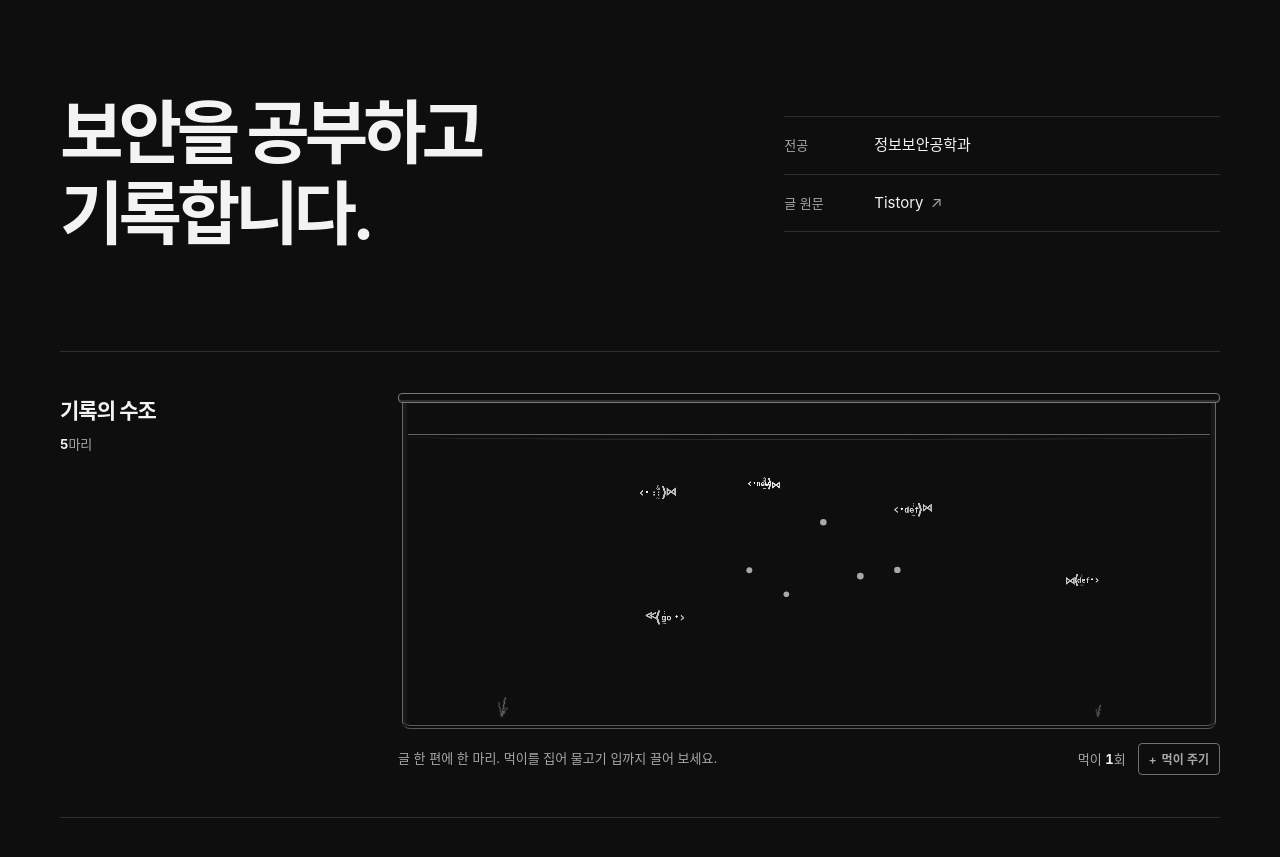
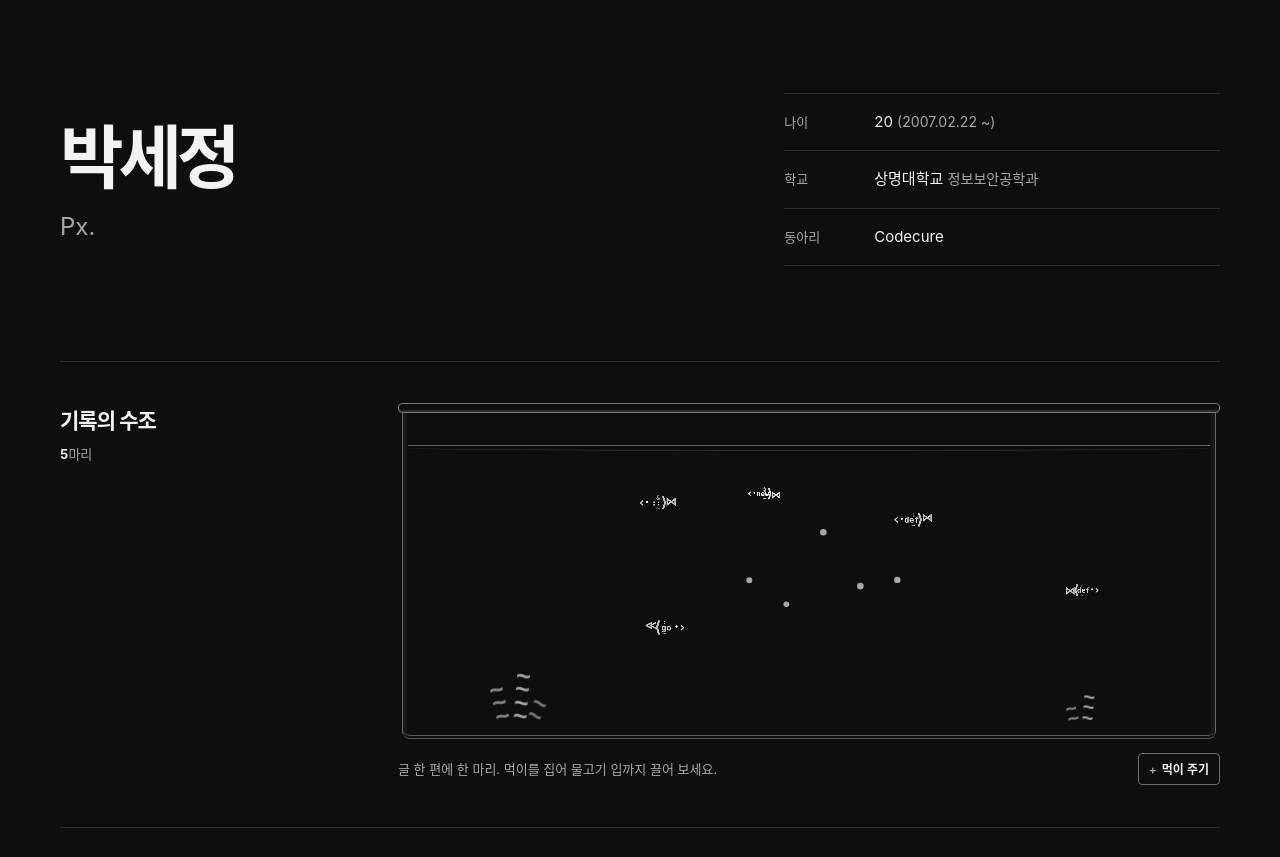
Before and after one commit to pxjeong/pxjeong.blog.io, a plain HTML site: page index.html in a window 1280 px wide. Shown: the part 75-932 px from the top of the page. Drawn offline with Linux system fonts and the light colour scheme.

Commit message:
Update profile and aquarium details

```diff
--- a/assets/aquarium.js
+++ b/assets/aquarium.js
@@ -95,7 +95,6 @@ export function startAquarium(posts, categories) {
   const motion = matchMedia("(prefers-reduced-motion: reduce)");
   const feedButton = document.querySelector("#feed-button");
   const fishCount = document.querySelector("#fish-count");
-  const feedCount = document.querySelector("#feed-count");
   const feedback = document.querySelector("#tank-feedback");
   const tank = readTank();
   const food = [];
@@ -151,7 +150,6 @@ export function startAquarium(posts, categories) {
     feedButton.disabled = true;
     setTimeout(() => { feedButton.disabled = false; }, feedCooldown);
     tank.feeds += 1;
-    feedCount.textContent = tank.feeds;
     try {
       localStorage.setItem(storageKey, JSON.stringify(tank));
     } catch {
--- a/assets/style.css
+++ b/assets/style.css
@@ -34,17 +34,17 @@ button, a { -webkit-tap-highlight-color: transparent; }
 
 .intro { display: grid; grid-template-columns: 1fr minmax(0, .66fr); align-items: center; gap: var(--section-gap); padding: clamp(56px, 7.4vw, 106px) 0; }
 .intro h1 { font-size: clamp(38px, 5.4vw, 71px); font-weight: 730; letter-spacing: -.075em; line-height: 1.18; word-break: keep-all; }
+.intro-name p { margin-top: 12px; color: var(--muted); font-size: clamp(18px, 2vw, 24px); }
 .intro-profile { border-top: 1px solid var(--line); }
 .intro-profile div { display: grid; grid-template-columns: 76px 1fr; align-items: baseline; gap: 14px; padding: 17px 0; border-bottom: 1px solid var(--line); font-size: 15px; line-height: 1.5; }
 .intro-profile dt { color: var(--muted); font-size: 13px; }
-.intro-profile a:hover { text-decoration: underline; text-underline-offset: 3px; }
-.intro-profile a span { margin-left: 3px; color: var(--muted); }
+.profile-detail { color: var(--muted); font-size: .94em; }
 
 .aquarium, .archive-layout, .portfolio { display: grid; grid-template-columns: var(--section-columns); align-items: start; gap: var(--section-gap); padding: 42px 0; border-top: 1px solid var(--line); }
 .tank-heading { display: grid; gap: 10px; }
 .tank-heading h2, .section-heading h2 { font-size: 21px; font-weight: 720; letter-spacing: -.045em; }
-.tank-metrics, .tank-actions { display: flex; align-items: center; gap: 10px; color: var(--muted); font-size: 13px; font-variant-numeric: tabular-nums; }
-.tank-metrics strong, .feed-count strong { color: var(--ink); font-weight: 650; }
+.tank-metrics { display: flex; align-items: center; gap: 10px; color: var(--muted); font-size: 13px; font-variant-numeric: tabular-nums; }
+.tank-metrics strong { color: var(--ink); font-weight: 650; }
 .tank-status { padding-right: 10px; border-right: 1px solid var(--line); }
 
 .tank {
@@ -83,20 +83,19 @@ button, a { -webkit-tap-highlight-color: transparent; }
 #fish-canvas.is-over-food { cursor: grab; }
 #fish-canvas.is-dragging-food { cursor: grabbing; }
 .visually-hidden { position: absolute; width: 1px; height: 1px; overflow: hidden; clip-path: inset(50%); white-space: nowrap; }
-.seaweed { position: absolute; bottom: 7px; width: 38px; height: 35px; pointer-events: none; }
+.seaweed { position: absolute; bottom: 10px; width: 66px; height: 64px; pointer-events: none; }
 .seaweed-left { left: 10%; }
 .seaweed-right { right: 12%; transform: scale(.8); transform-origin: bottom; }
-.seaweed i { position: absolute; left: 50%; bottom: -5px; color: #b0b0b0; font: 500 11px monospace; letter-spacing: -.18em; transform-origin: 0 50%; animation: sway 5s ease-in-out infinite alternate; }
-.seaweed i:nth-child(1) { --lean: -110deg; opacity: .57; }
-.seaweed i:nth-child(2) { --lean: -83deg; animation-delay: -2s; opacity: .76; }
-.seaweed i:nth-child(3) { --lean: -57deg; animation-delay: -3.5s; opacity: .55; }
-@keyframes sway { from { rotate: calc(var(--lean) - 7deg); } to { rotate: calc(var(--lean) + 7deg); } }
+.seaweed-stalk { position: absolute; bottom: 0; color: #c6c6c6; font: 700 25px/.53 ui-monospace, monospace; transform-origin: center bottom; animation: sway 5s ease-in-out infinite alternate; }
+.seaweed-stalk:nth-child(1) { left: 13px; --lean: -18deg; opacity: .65; }
+.seaweed-stalk:nth-child(2) { left: 28px; --lean: 3deg; animation-delay: -2s; opacity: .82; }
+.seaweed-stalk:nth-child(3) { left: 40px; --lean: 25deg; animation-delay: -3.5s; opacity: .57; }
+@keyframes sway { from { rotate: calc(var(--lean) - 5deg); } to { rotate: calc(var(--lean) + 5deg); } }
 .tank-feedback { position: absolute; right: 12px; bottom: 10px; max-width: 70%; padding: 5px 8px; border: 1px solid var(--line); border-radius: 5px; background: var(--paper); color: var(--ink); font-size: 12px; overflow-wrap: anywhere; pointer-events: none; }
 .tank-feedback:empty { display: none; }
 .tank-caption { display: flex; align-items: center; justify-content: space-between; gap: 18px; margin-top: 14px; }
 .tank-help { color: var(--muted); font-size: 13px; line-height: 1.6; word-break: keep-all; }
-.tank-actions { flex-shrink: 0; gap: 12px; }
-.feed-button { min-height: 32px; padding: 5px 10px; border: 1px solid var(--control-line); border-radius: 4px; background: transparent; font-size: 12px; font-weight: 600; white-space: nowrap; }
+.feed-button { flex-shrink: 0; min-height: 32px; padding: 5px 10px; border: 1px solid var(--control-line); border-radius: 4px; background: transparent; font-size: 12px; font-weight: 600; white-space: nowrap; }
 .feed-button:hover:enabled { border-color: var(--ink); background: #242424; }
 .feed-button span { margin-right: 2px; color: var(--muted); }
 
@@ -146,11 +145,11 @@ button, a { -webkit-tap-highlight-color: transparent; }
   .aquarium, .archive-layout, .portfolio { grid-template-columns: 1fr; gap: 22px; padding: 27px 0; }
   .tank-heading { display: flex; align-items: baseline; justify-content: space-between; }
   .tank-caption { flex-wrap: wrap; gap: 8px 14px; }
-  .tank-actions { margin-left: auto; }
+  .feed-button { margin-left: auto; }
   .post-dialog-inner { padding: 24px; }
 }
 
 @media (prefers-reduced-motion: reduce) {
   html { scroll-behavior: auto; }
-  .seaweed i { animation: none; rotate: var(--lean); }
+  .seaweed-stalk { animation: none; rotate: var(--lean); }
 }
--- a/index.html
+++ b/index.html
@@ -24,10 +24,14 @@
 
   <main class="shell" id="home">
     <section class="intro" aria-labelledby="page-title">
-      <h1 id="page-title">보안을 공부하고<br>기록합니다.</h1>
+      <div class="intro-name">
+        <h1 id="page-title">박세정</h1>
+        <p>Px.</p>
+      </div>
       <dl class="intro-profile">
-        <div><dt>전공</dt><dd>정보보안공학과</dd></div>
-        <div><dt>글 원문</dt><dd><a href="https://pxjeong.tistory.com/">Tistory <span aria-hidden="true">↗</span></a></dd></div>
+        <div><dt>나이</dt><dd>20 <span class="profile-detail">(2007.02.22 ~)</span></dd></div>
+        <div><dt>학교</dt><dd>상명대학교 <span class="profile-detail">정보보안공학과</span></dd></div>
+        <div><dt>동아리</dt><dd>Codecure</dd></div>
       </dl>
     </section>
 
@@ -41,18 +45,22 @@
       </div>
       <div class="tank-content">
         <div class="tank">
-          <span class="seaweed seaweed-left" aria-hidden="true"><i>~~~</i><i>~~~~</i><i>~~</i></span>
-          <span class="seaweed seaweed-right" aria-hidden="true"><i>~~</i><i>~~~</i></span>
+          <span class="seaweed seaweed-left" aria-hidden="true">
+            <span class="seaweed-stalk">~<br>~<br>~</span>
+            <span class="seaweed-stalk">~<br>~<br>~<br>~</span>
+            <span class="seaweed-stalk">~<br>~</span>
+          </span>
+          <span class="seaweed seaweed-right" aria-hidden="true">
+            <span class="seaweed-stalk">~<br>~</span>
+            <span class="seaweed-stalk">~<br>~<br>~</span>
+          </span>
           <canvas id="fish-canvas" tabindex="0" aria-label="수조 속 물고기" aria-describedby="tank-help tank-keys"></canvas>
           <span id="tank-keys" class="visually-hidden">F 키를 누르면 물고기에게 먹이 한 알을 줍니다. 스페이스 키 또는 엔터 키를 누르면 물고기가 흩어집니다.</span>
           <span class="tank-feedback" id="tank-feedback" role="status"></span>
         </div>
         <div class="tank-caption">
           <p class="tank-help" id="tank-help">글 한 편에 한 마리. 먹이를 집어 물고기 입까지 끌어 보세요.</p>
-          <div class="tank-actions">
-            <span class="feed-count">먹이 <strong id="feed-count">0</strong>회</span>
-            <button type="button" class="feed-button" id="feed-button" disabled><span aria-hidden="true">+</span> 먹이 주기</button>
-          </div>
+          <button type="button" class="feed-button" id="feed-button" disabled><span aria-hidden="true">+</span> 먹이 주기</button>
         </div>
       </div>
     </section>
```
